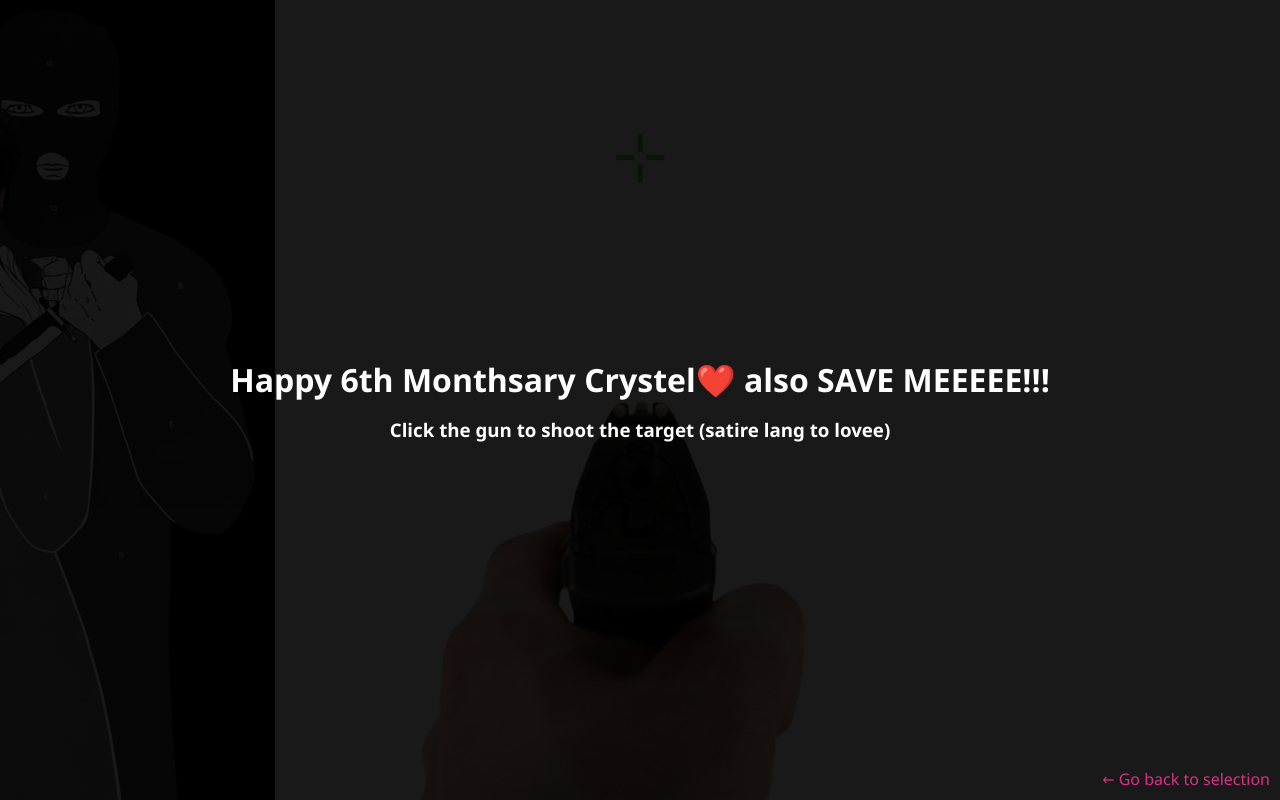
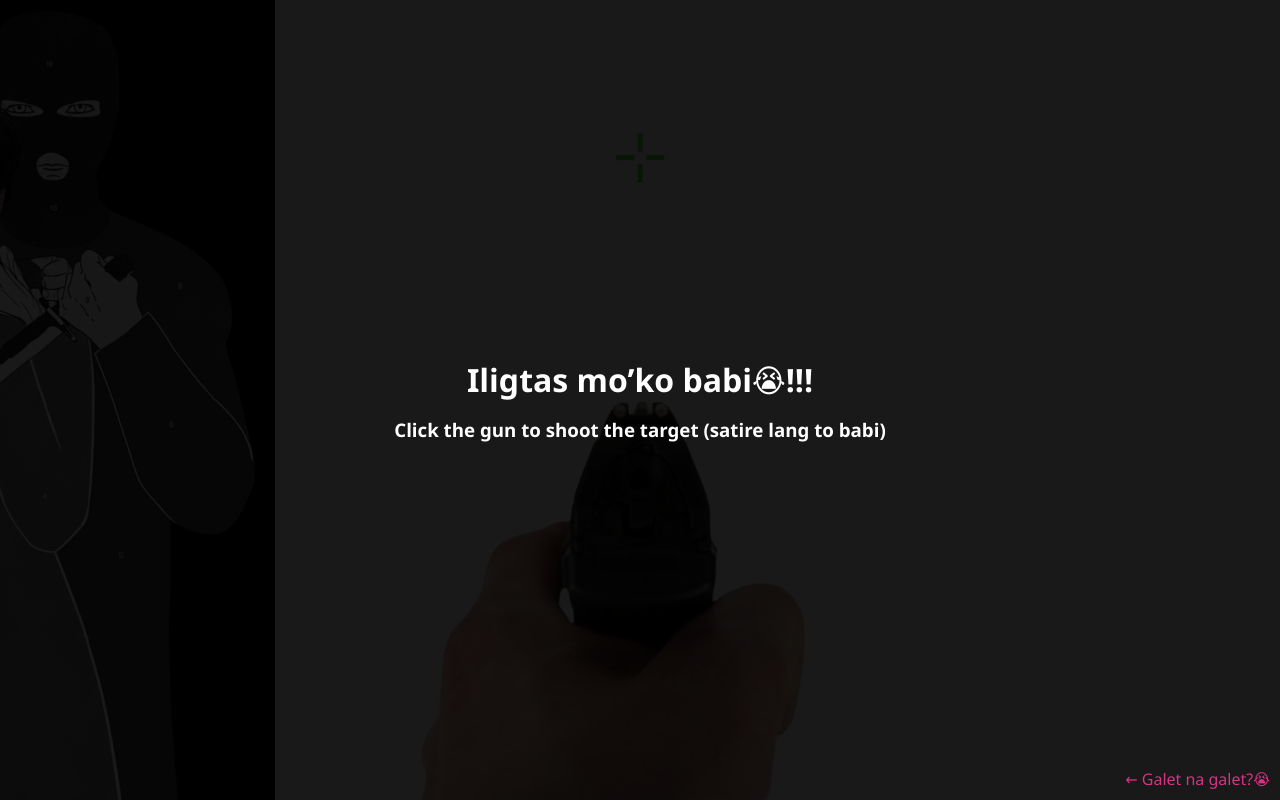
Before and after one commit to KenZ3R0/Save-me-babi, a plain HTML site: page index.html in a window 1280 px wide. Drawn offline with Linux system fonts and the light colour scheme.

Commit message:
Update index.html

```diff
--- a/index.html
+++ b/index.html
@@ -4,14 +4,14 @@
 <head>
     <meta charset="UTF-8">
     <meta name="viewport" content="width=device-width, initial-scale=1.0, maximum-scale=1.0, user-scalable=no">
-    <title>Happy 6th Monthsary!</title>
+    <title>Save me Babi!</title>
     <link rel="stylesheet" href="styles.css">
 </head>
 
 <body>
     <div id="initialOverlay">
-        <h1 style="margin-bottom: 1rem;">Happy 6th Monthsary Crystel❤️ also SAVE MEEEEE!!!</h1>
-        <h3>Click the gun to shoot the target (satire lang to lovee)</h3>
+        <h1 style="margin-bottom: 1rem;">Iligtas mo’ko babi😭!!!</h1>
+        <h3>Click the gun to shoot the target (satire lang to babi)</h3>
     </div>
 
     <div class="hostage-target">
@@ -29,7 +29,7 @@
     <div class="caption-box"></div>
 
     <footer>
-        <a href="../index.html">← Go back to selection</a>
+        <a href="../index.html">← Galet na galet?😭</a>
     </footer>
 
     <script src="main.js"></script>
```
